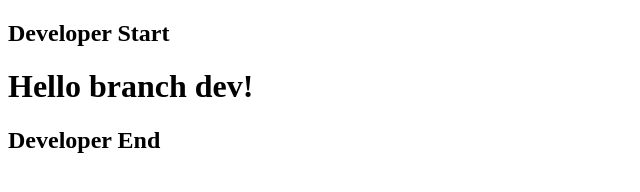
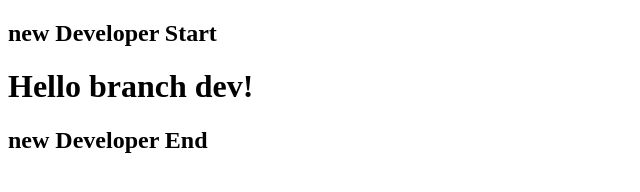
Before and after one commit to Praveen-077/git-example, a plain HTML site: page index.html in a window 1280 px wide. Shown: the whole page, without its empty margins (0-640 px from the left). Drawn offline with Linux system fonts and the light colour scheme.

Commit message:
new dev changes

```diff
--- a/index.html
+++ b/index.html
@@ -6,8 +6,8 @@
   <title>My site</title>
 </head>
 <body>
-  <h2>Developer Start</h2>
+  <h2>new Developer Start</h2>
   <h1>Hello branch dev!</h1>
-  <h2>Developer End</h2>
+  <h2>new Developer End</h2>
 </body>
 </html>
```
